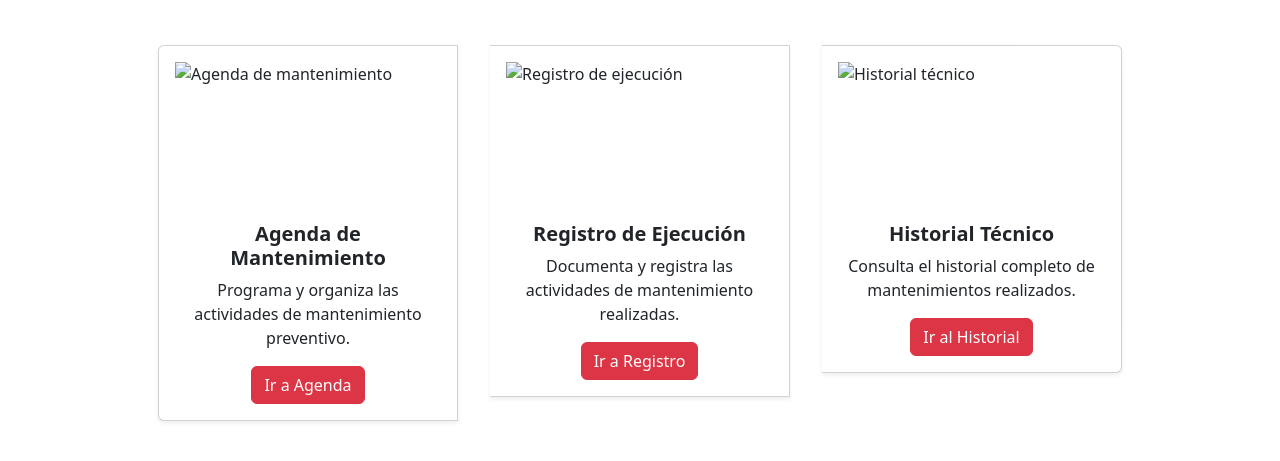
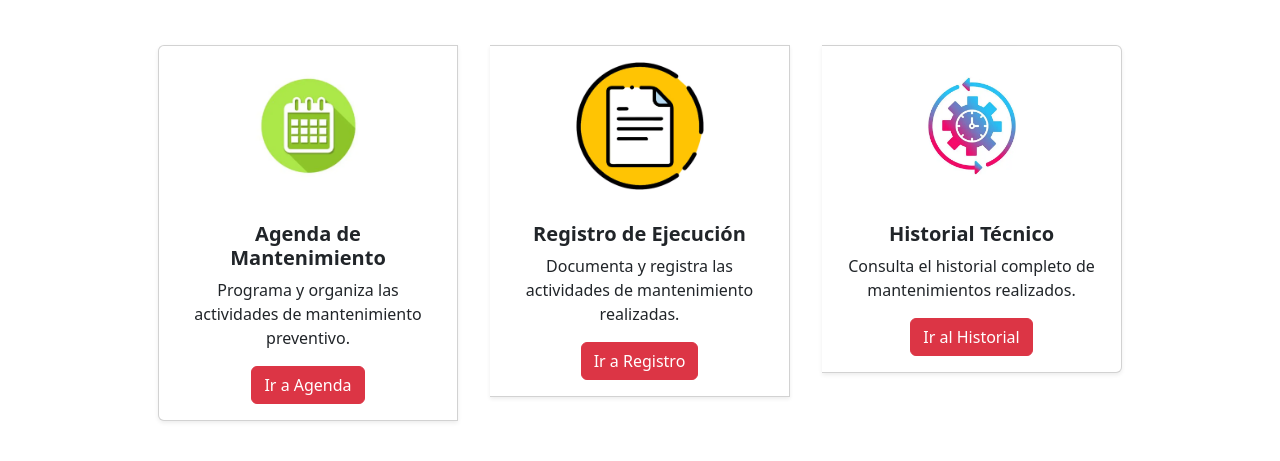
Before and after one commit to Ab-Vi/Pulso-Preventivo-, a website: page Menu.html in a window 1280 px wide. Shown: the part 183-644 px from the top of the page. Drawn offline with nearby package versions, Linux system fonts and the light colour scheme.

```diff
--- a/Menu.html
+++ b/Menu.html
@@ -88,7 +88,7 @@
 
 
     <div class="card shadow-sm">
-      <img src="Demas/Am.webp" class="card-img-top" alt="Agenda de mantenimiento">
+      <img src="Am.webp" class="card-img-top" alt="Agenda de mantenimiento">
       <div class="card-body">
         <h5 class="card-title">Agenda de Mantenimiento</h5>
         <p class="card-text">Programa y organiza las actividades de mantenimiento preventivo.</p>
@@ -98,7 +98,7 @@
 
 
     <div class="card shadow-sm">
-      <img src="Demas/img2.jpg" class="card-img-top" alt="Registro de ejecución">
+      <img src="img2.jpg" class="card-img-top" alt="Registro de ejecución">
       <div class="card-body">
         <h5 class="card-title">Registro de Ejecución</h5>
         <p class="card-text">Documenta y registra las actividades de mantenimiento realizadas.</p>
@@ -108,7 +108,7 @@
 
 
     <div class="card shadow-sm">
-      <img src="Demas/OIP.webp" class="card-img-top" alt="Historial técnico">
+      <img src="OIP.webp" class="card-img-top" alt="Historial técnico">
       <div class="card-body">
         <h5 class="card-title">Historial Técnico</h5>
         <p class="card-text">Consulta el historial completo de mantenimientos realizados.</p>
@@ -136,4 +136,5 @@
     }
   </script>
 </body>
+
 </html>
```
